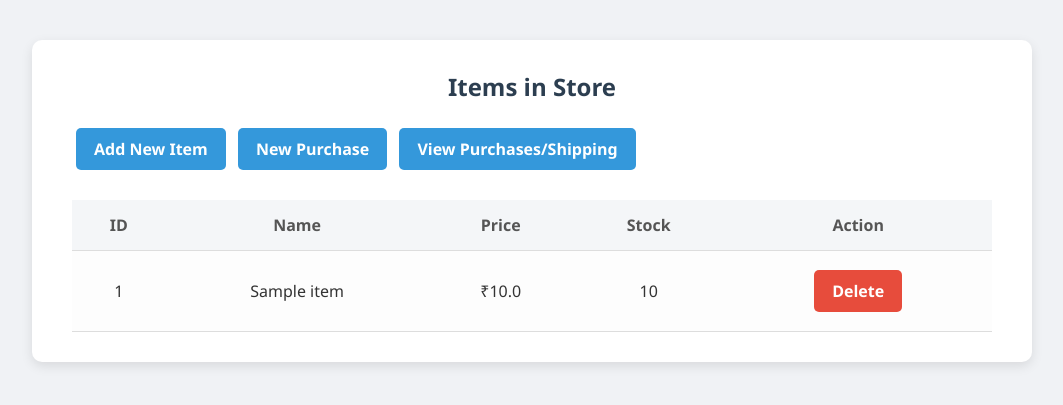
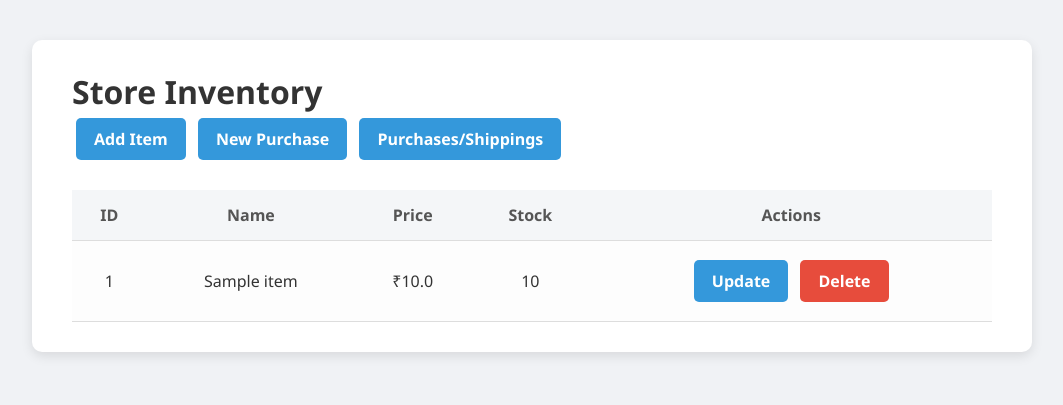
Before and after one commit to LikiTH1233/flask-store-app, a Flask app: page / in a window 1280 px wide. Shown: the top 405 px of the page, without its empty margins (108-1171 px from the left). Run offline with Flask 3, Linux system fonts and the light colour scheme; tables that the repository leaves empty hold one stand-in row (values such as "Sample post").

Commit message:
Update index.html

```diff
--- a/templates/index.html
+++ b/templates/index.html
@@ -1,23 +1,47 @@
 <!DOCTYPE html>
-<html>
+<html lang="en">
 <head>
+    <meta charset="UTF-8">
     <title>Store Inventory</title>
-    <link rel="stylesheet" href="/static/style.css">
+    <link rel="stylesheet" href="{{ url_for('static', filename='style.css') }}">
 </head>
 <body>
     <div class="container">
-    <h2>Items in Store</h2>
-    <a href="/add-item" class="btn"> Add New Item</a>
-    <a href="/purchase" class="btn"> New Purchase</a>
-    <a href="/purchases" class="btn"> View Purchases/Shipping</a>
+        <h1> Store Inventory</h1>
+
+        <div class="nav-buttons">
+            <a href="{{ url_for('add_item') }}" class="btn"> Add Item</a>
+            <a href="{{ url_for('purchase') }}" class="btn"> New Purchase</a>
+            <a href="{{ url_for('purchases') }}" class="btn"> Purchases/Shippings</a>
+        </div>
+
         <table>
-        <tr><th>ID</th><th>Name</th><th>Price</th><th>Stock</th><th>Action</th></tr>
+            <thead>
+                <tr>
+                    <th>ID</th>
+                    <th>Name</th>
+                    <th>Price</th>
+                    <th>Stock</th>
+                    <th>Actions</th>
+                </tr>
+            </thead>
+            <tbody>
                 {% for item in items %}
                 <tr>
-            <td>{{ item[0] }}</td><td>{{ item[1] }}</td><td>₹{{ item[2] }}</td><td>{{ item[3] }}</td>
-            <td><a href="/delete-item/{{ item[0] }}" class="btn danger" onclick="return confirm('Are you sure?')"> Delete</a></td>
+                    <td>{{ item[0] }}</td>
+                    <td>{{ item[1] }}</td>
+                    <td>₹{{ item[2] }}</td>
+                    <td>{{ item[3] }}</td>
+                    <td>
+                        <a href="{{ url_for('update_item', item_id=item[0]) }}" class="btn update">Update</a>
+                        <a href="{{ url_for('delete_item', item_id=item[0]) }}" class="btn danger"
+                           onclick="return confirm('Are you sure you want to delete this item?');">Delete</a>
+                    </td>
                 </tr>
+                {% else %}
+                <tr><td colspan="5">No items in inventory.</td></tr>
                 {% endfor %}
+            </tbody>
         </table>
     </div>
 </body>
```
Lines whose indentation alone changed are shown as unchanged.
